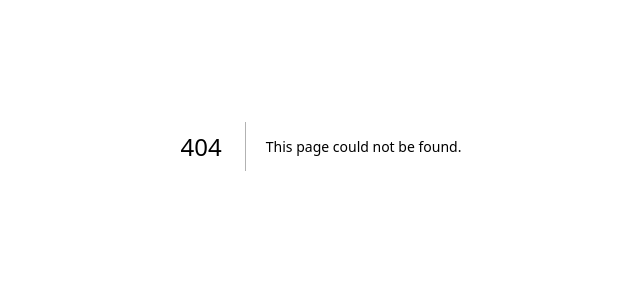
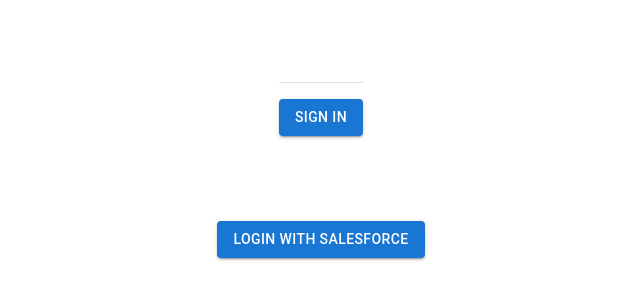
Before and after one commit to joaquinarcadia/next_sf_poc, a Next.js app: page /login in a window 1280 px wide. Before the commit this address had no page. Shown: the part 254-554 px from the top of the page, without its empty margins (319-959 px from the left). Built offline with nearby package versions, Linux system fonts and the light colour scheme; no server answers.

Commit message:
first commit

```diff
--- /dev/null
+++ b/app/components/NavMenu.tsx
@@ -0,0 +1,68 @@
+"use client";
+
+import Link from "next/link";
+import { usePathname } from "next/navigation";
+
+import { signIn, signOut, useSession } from "next-auth/react";
+
+import { Button, Typography, Divider, List, ListItem, ListItemButton, ListItemText, Box } from "@mui/material";
+
+function AuthButton() {
+    const { data: session } = useSession();
+
+    return session ? (
+        <>
+            <Typography variant="body1">{session.user?.name}</Typography>
+            <Button variant="contained" color="secondary" onClick={() => signOut()}>
+                Sign out
+            </Button>
+        </>
+    ) : (
+        <Button variant="contained" color="primary" onClick={() => signIn()}>
+            Sign in
+        </Button>
+    );
+}
+
+export default function NavMenu() {
+    const pathname = usePathname();
+
+    const routes = [{ path: "/", label: "Home" }];
+
+    return (
+        <Box
+            sx={{
+                display: "flex",
+                flexDirection: "column",
+                alignItems: "center",
+                gap: 2,
+            }}
+        >
+            <List>
+                {routes.map(({ path, label }) => (
+                    <Link key={path} href={path} passHref>
+                        <ListItem disablePadding>
+                            <ListItemButton
+                                selected={pathname === path}
+                                sx={{
+                                    "&.Mui-selected": {
+                                        backgroundColor: "gray.700",
+                                        color: "white",
+                                    },
+                                    "&:hover": {
+                                        backgroundColor: "gray.700",
+                                        color: "white",
+                                    },
+                                }}
+                            >
+                                <ListItemText primary={label} />
+                            </ListItemButton>
+                        </ListItem>
+                    </Link>
+                ))}
+            </List>
+            <Divider sx={{ width: "100%" }} />
+            <AuthButton />
+        </Box>
+    );
+}
--- /dev/null
+++ b/app/components/SessionProvider.tsx
@@ -0,0 +1,5 @@
+"use client";
+
+import { SessionProvider } from "next-auth/react";
+
+export default SessionProvider;
--- a/app/layout.tsx
+++ b/app/layout.tsx
@@ -1,31 +1,42 @@
 import type { Metadata } from "next";
-import { Geist, Geist_Mono } from "next/font/google";
+
+import { getServerSession } from "next-auth";
+
+import { Box } from "@mui/material";
+
 import "./globals.css";
 
-const geistSans = Geist({
-  variable: "--font-geist-sans",
-  subsets: ["latin"],
-});
-
-const geistMono = Geist_Mono({
-  variable: "--font-geist-mono",
-  subsets: ["latin"],
-});
+import SessionProvider from "./components/SessionProvider";
+import NavMenu from "./components/NavMenu";
 
 export const metadata: Metadata = {
     title: "Create Next App",
     description: "Generated by create next app",
 };
 
-export default function RootLayout({
-  children,
-}: Readonly<{
-  children: React.ReactNode;
-}>) {
+export default async function RootLayout({ children }: { children: React.ReactNode }) {
+    const session = await getServerSession();
+
     return (
         <html lang="en">
-      <body className={`${geistSans.variable} ${geistMono.variable}`}>
+            <body>
+                <SessionProvider session={session}>
+                    <Box
+                        component="main"
+                        sx={{
+                            height: "100vh",
+                            display: "flex",
+                            justifyContent: "center",
+                            alignItems: "center",
+                            flexDirection: "column",
+                            color: "white",
+                            textAlign: "center",
+                        }}
+                    >
+                        <NavMenu />
                         {children}
+                    </Box>
+                </SessionProvider>
             </body>
         </html>
     );
--- /dev/null
+++ b/app/login/page.tsx
@@ -0,0 +1,29 @@
+"use client";
+
+import { useSession, signIn, signOut } from "next-auth/react";
+import { Button, Typography, Box } from "@mui/material";
+
+export default function Login() {
+    const { data: session } = useSession();
+
+    return (
+        <Box sx={{ p: 4, textAlign: "center" }}>
+            <Typography variant="h4" gutterBottom>
+                Login with Salesforce
+            </Typography>
+
+            {session ? (
+                <>
+                    <Typography>Welcome, {session.user?.name}</Typography>
+                    <Button variant="contained" color="secondary" onClick={() => signOut()}>
+                        Logout
+                    </Button>
+                </>
+            ) : (
+                <Button variant="contained" color="primary" onClick={() => signIn("salesforce")}>
+                    Login with Salesforce
+                </Button>
+            )}
+        </Box>
+    );
+}
```
Also changed, not shown: app/api/auth/[...nextauth]/route.ts (added, +25 -0 lines), app/page.tsx (+4 -92 lines), package.json (+9 -4 lines), 1 other file (tests, documents, lock files or other folders). Lines whose indentation alone changed are shown as unchanged.
